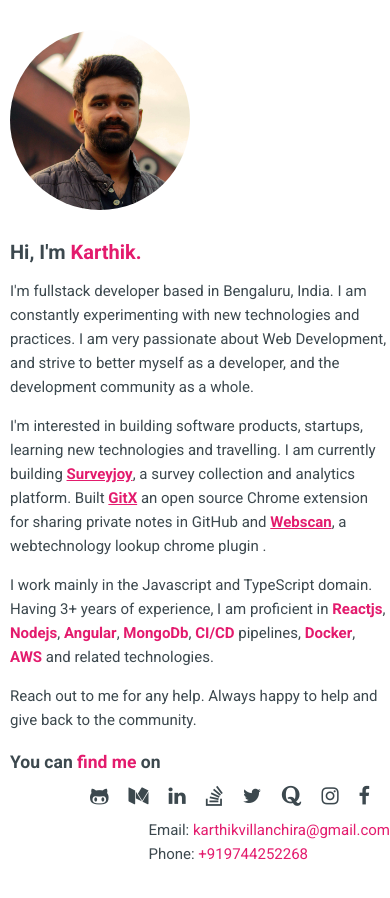
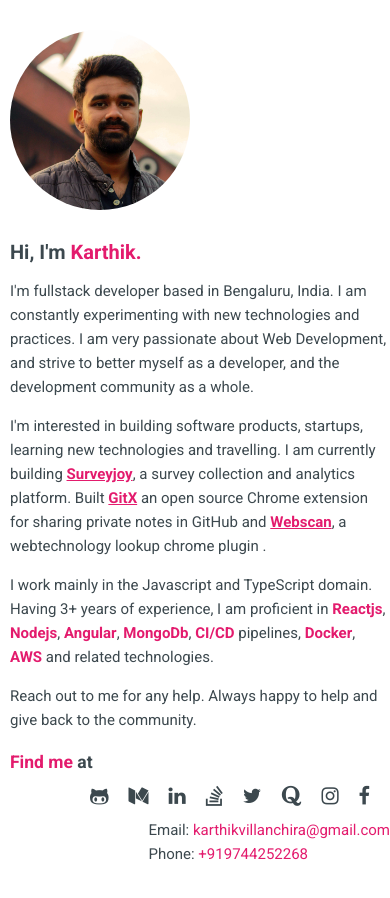
Before and after one commit to 00karthik/00karthik.github.io, a plain HTML site: page index.html in a window 390 px wide. Drawn offline with Linux system fonts and the light colour scheme.

```diff
--- a/index.html
+++ b/index.html
@@ -69,7 +69,7 @@
                   <p>I work mainly in the Javascript and TypeScript domain. Having 3+ years of experience, I am proficient in <b>Reactjs</b>, <b>Nodejs</b>,  <b>Angular</b>, <b>MongoDb</b>, <b>CI/CD</b> pipelines, <b>Docker</b>, <b>AWS</b> and related technologies.</p>
                   <p>Reach out to me for any help. Always happy to help and give back to the community.</p>
                </div>
-               <h3>You can<span class="highlight"> find me</span> on</h3>
+               <h3><span class="highlight">Find me</span> at</h3>
                <div class="cover-link-grp">
                   <div class="links">
                      <a href="https://github.com/00karthik" target="_blank"><i class="fa fa-github-alt" aria-hidden="true"></i></a>
```
